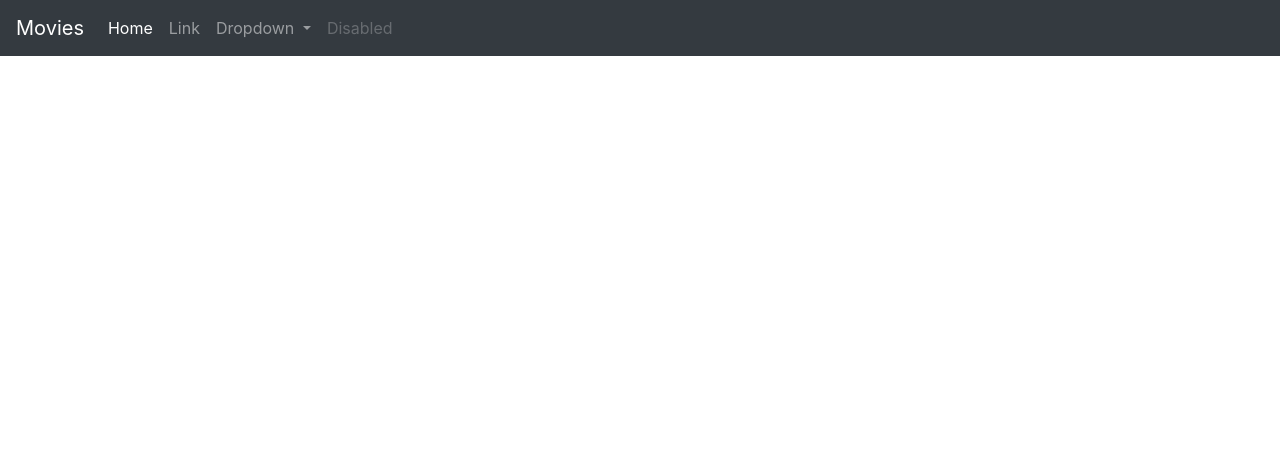
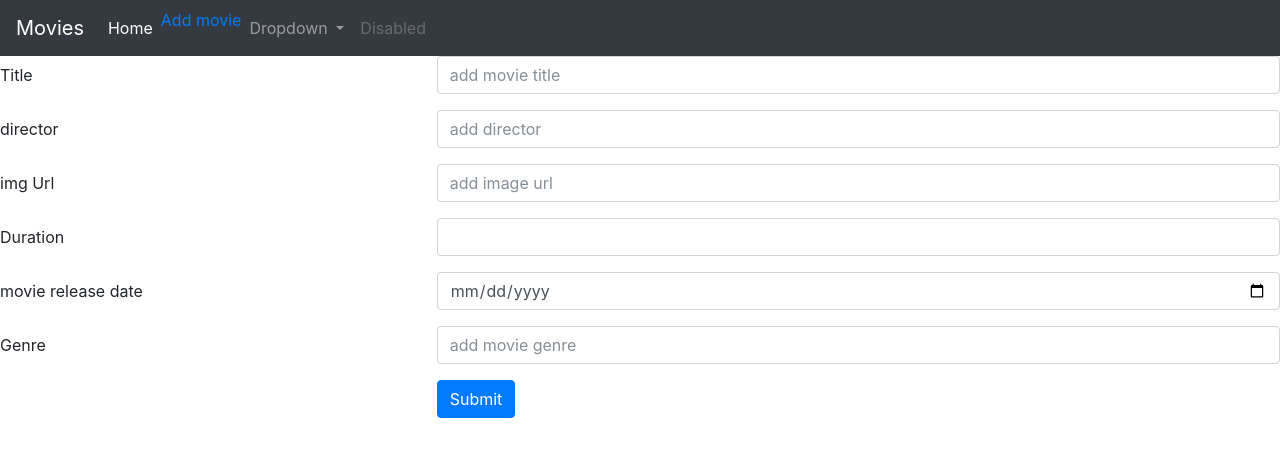
Before and after one commit to UrosPur/movies-app, a Vue app: page /add-movie in a window 1280 px wide. Shown: the top 456 px of the page. Built offline with nearby package versions, Linux system fonts and the light colour scheme.

Commit message:
zadatak 3 bez serverske validacije i jednim errorom

```diff
--- a/src/components/homeMenu.vue
+++ b/src/components/homeMenu.vue
@@ -11,7 +11,7 @@
                     <a class="nav-link" href="#">Home <span class="sr-only">(current)</span></a>
                 </li>
                 <li class="nav-item">
-                    <a class="nav-link" href="#">Link</a>
+                   <router-link :to="{ name: 'add-movie' }">Add movie</router-link>
                 </li>
                 <li class="nav-item dropdown">
                     <a class="nav-link dropdown-toggle" href="#" id="navbarDropdown" role="button" data-toggle="dropdown" aria-haspopup="true" aria-expanded="false">
--- a/src/main.js
+++ b/src/main.js
@@ -5,6 +5,7 @@ import Vue from 'vue'
 import App from './App.vue'
 import VueRouter from 'vue-router'
 import AppMovies from './pages/AppMovies'
+import AddMovie from './pages/AddMovie'
 import BootstrapVue from 'bootstrap-vue'
 
 
@@ -18,7 +19,8 @@ Vue.use(BootstrapVue)
 const routes = [
 
     { path:'/',redirect:'/movies'},
-    { path:'/movies', component: AppMovies, name:'movies'}
+    { path:'/movies', component: AppMovies, name:'movies'},
+    { path:'/add-movie', component: AddMovie, name:'add-movie'}
 
 ]
 
--- /dev/null
+++ b/src/pages/AddMovie.vue
@@ -0,0 +1,106 @@
+<template>
+    <div>
+        <link rel="stylesheet" href="https://maxcdn.bootstrapcdn.com/bootstrap/4.0.0-beta.2/css/bootstrap.min.css" integrity="sha384-PsH8R72JQ3SOdhVi3uxftmaW6Vc51MKb0q5P2rRUpPvrszuE4W1povHYgTpBfshb" crossorigin="anonymous">
+        <link rel="stylesheet" href="https://maxcdn.bootstrapcdn.com/font-awesome/4.7.0/css/font-awesome.min.css">
+
+        <form @submit.prevent="addMovie(movie)">
+            <div class="form-group row">
+                <label for="title" class="col-4 col-form-label">Title</label>
+                <div class="col-8">
+                    <input v-model="movie.title" id="title" name="title" placeholder="add movie title" type="text" class="form-control here">
+                </div>
+            </div>
+            <div class="form-group row">
+                <label for="director" class="col-4 col-form-label">director</label>
+                <div class="col-8">
+                    <input v-model="movie.director" id="director" name="director" placeholder="add director " type="text" class="form-control here">
+                </div>
+            </div>
+            <div class="form-group row">
+                <label for="imgUrl" class="col-4 col-form-label">img Url</label>
+                <div class="col-8">
+                    <input v-model="movie.imageUrl" id="imgUrl" name="imgUrl" placeholder="add image url" type="text" class="form-control here">
+                </div>
+            </div>
+            <div class="form-group row">
+                <label for="duration" class="col-4 col-form-label">Duration</label>
+                <div class="col-8">
+                    <input v-model="movie.duration" id="duration" name="duration" type="number" class="form-control here">
+                </div>
+            </div>
+            <div class="form-group row">
+                <label for="text" class="col-4 col-form-label">movie release date</label>
+                <div class="col-8">
+                    <input v-model="movie.releaseDate" id="text" name="text" placeholder="add release date" type="date" class="form-control here">
+                </div>
+            </div>
+            <div class="form-group row">
+                <label for="genre" class="col-4 col-form-label">Genre</label>
+                <div class="col-8">
+                    <input v-model="movie.genre" id="genre" name="genre" placeholder="add movie genre" type="text" class="form-control here">
+                </div>
+            </div>
+            <div class="form-group row">
+                <div class="offset-4 col-8">
+                    <button name="submit" type="submit"  class="btn btn-primary">Submit</button>
+                </div>
+            </div>
+        </form>
+
+
+    </div>
+</template>
+
+<script>
+
+    import {filmServices} from "../services/MoviesServices";
+
+    export default {
+        name: "AddMovie",
+
+        data(){
+
+            return {
+
+                movie:{
+                    title: "",
+                    director: "",
+                    imageUrl: "",
+                    duration: "",
+                    releaseDate: "",
+                    genre:"",
+
+                }
+
+            }
+
+
+        },
+
+        methods: {
+            addMovie(movie){
+
+                filmServices.add(movie)
+                    .then(() =>{
+
+               this.$router.push('movies')
+
+                    })
+                    .catch((error) => {
+
+                        console.log(error)
+
+                    })
+
+
+            }
+
+
+        }
+
+    }
+</script>
+
+<style scoped>
+
+</style>
```
Also changed, not shown: 1 other file (tests, documents, lock files or other folders).
